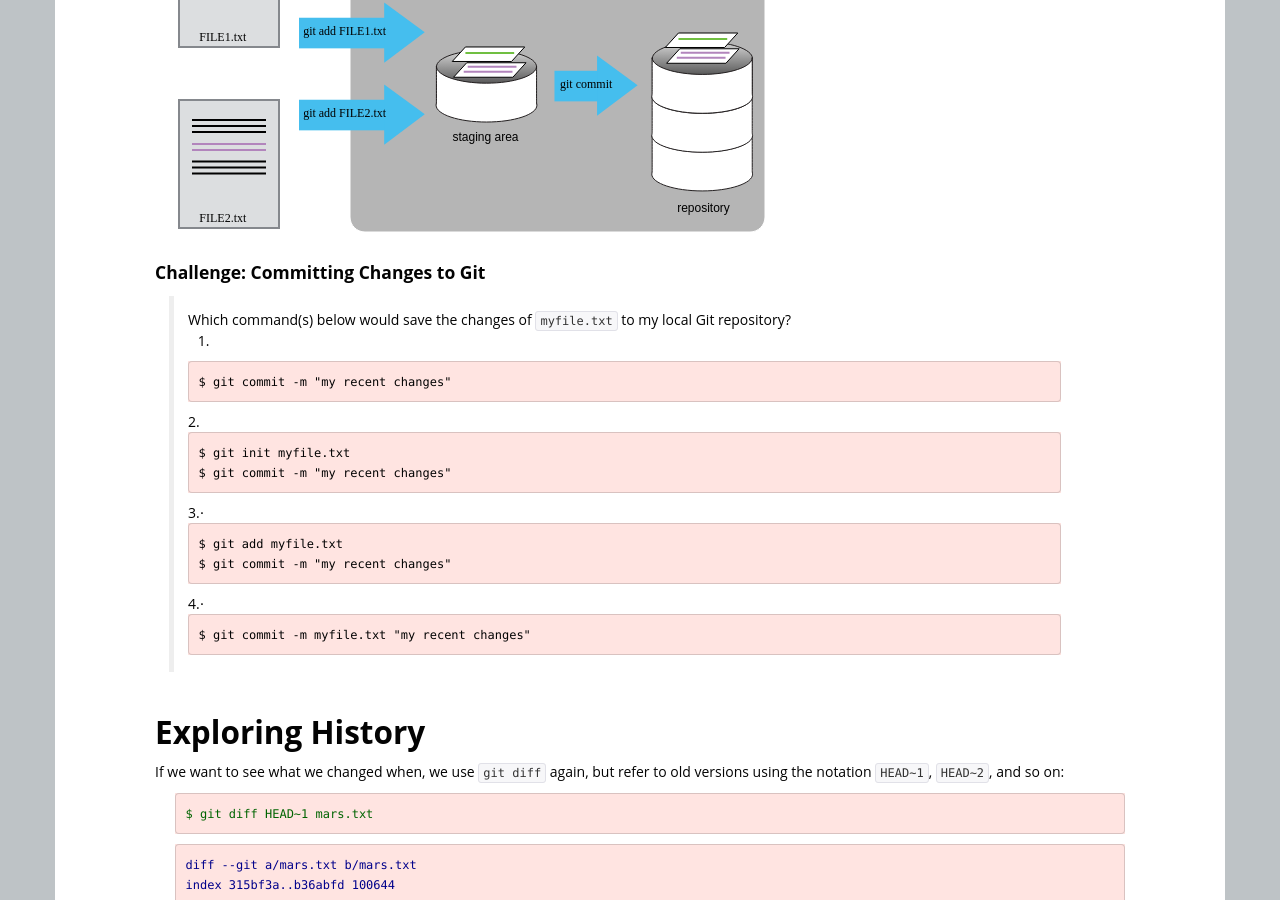
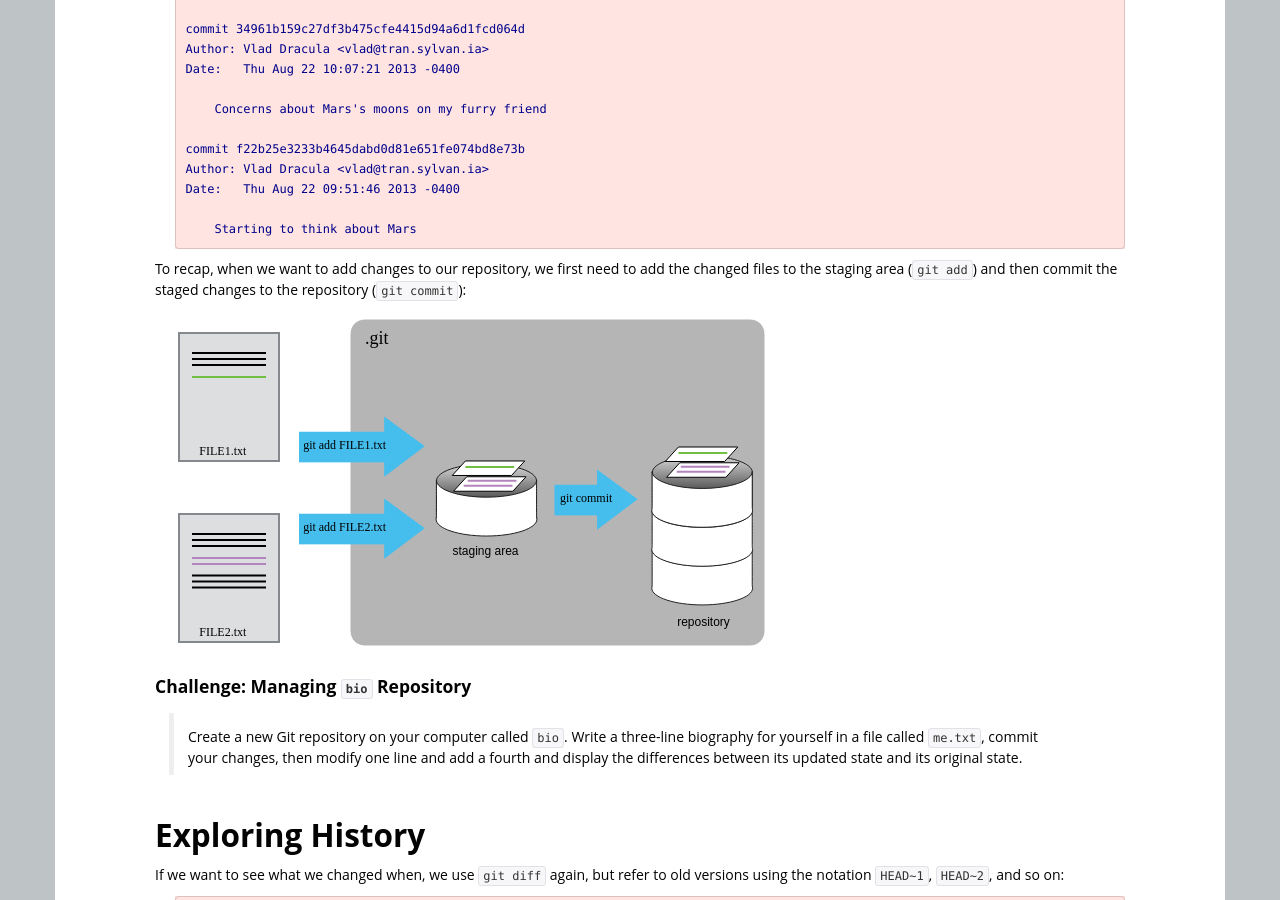
Before and after one commit to SWC-OSG-Workshop/2015-10-27-duke, a Jekyll site: the page built from novice/git/01-backup.md, in a window 1280 px wide and 900 px high, scrolled down 7509 px. Built offline with Jekyll 4.4.1, drawn with Linux system fonts in a browser that asks for light colours; some of the changed text lies outside the part shown.

Commit message:
change the order of challanges 01-backup

```diff
--- a/novice/git/01-backup.md
+++ b/novice/git/01-backup.md
@@ -291,6 +291,39 @@
 > so that our filesystem doesn't become cluttered
 > (and so that we can't accidentally edit or delete an old version).
 
+
+####Challenge:  Committing Changes to Git
+
+> Which command(s) below would save the changes of `myfile.txt` to my local Git repository?
+>
+>1.
+>
+>~~~
+>$ git commit -m "my recent changes"
+>~~~
+>
+>2.
+>
+>~~~
+>$ git init myfile.txt
+>$ git commit -m "my recent changes"
+>~~~
+>
+>3.
+>
+>~~~
+>$ git add myfile.txt
+>$ git commit -m "my recent changes"
+>~~~
+>
+>4.
+>
+>~~~
+>$ git commit -m myfile.txt "my recent changes"
+>~~~
+>
+
+
 ## Changing a File
 
 Now suppose Dracula adds more information to the file.
@@ -321,7 +354,7 @@
 #   (use "git add <file>..." to update what will be committed)
 #   (use "git checkout -- <file>..." to discard changes in working directory)
 #
-#	modified:   mars.txt
+#   modified:   mars.txt
 #
 no changes added to commit (use "git add" and/or "git commit -a")
 ~~~
@@ -552,36 +585,15 @@
 
 <img src="img2/git-committing.svg" alt="The Git Committing Workflow" />
 
-####Challenge:  Committing Changes to Git
+#### Challenge: Managing `bio` Repository
 
-> Which command(s) below would save the changes of `myfile.txt` to my local Git repository?
->
->1.
->
->~~~
->$ git commit -m "my recent changes"
->~~~
->
->2.
->
->~~~
->$ git init myfile.txt
->$ git commit -m "my recent changes"
->~~~
->
->3.⋅
->
->~~~
->$ git add myfile.txt
->$ git commit -m "my recent changes"
->~~~
->
->4.⋅
->
->~~~
->$ git commit -m myfile.txt "my recent changes"
->~~~
->
+> Create a new Git repository on your computer called `bio`.
+> Write a three-line biography for yourself in a file called `me.txt`,
+> commit your changes,
+> then modify one line and add a fourth and display the differences
+> between its updated state and its original state.
+
+
 
 ## Exploring History
 
@@ -675,15 +687,6 @@
 +But the Mummy will appreciate the lack of humidity
 ~~~
 {:class="out"}
-
-#### Challenge: Managing `bio` Repository
-
-> Create a new Git repository on your computer called `bio`.
-> Write a three-line biography for yourself in a file called `me.txt`,
-> commit your changes,
-> then modify one line and add a fourth and display the differences
-> between its updated state and its original state.
-
 
 ## Recovering Old Versions
 
@@ -793,25 +796,25 @@
 > let her recover the last committed version of her Python script called
 > `data_cruncher.py`?
 >
-> 1.⋅
+> 1.
 >
 >     ~~~
 >     $ git checkout HEAD
 >     ~~~
 >
-> 2.⋅
+> 2.
 >
 >     ~~~
 >     $ git checkout HEAD data_cruncher.py
 >     ~~~
 >
-> 3.⋅
+> 3.
 >
 >     ~~~
 >     $ git checkout HEAD~1 data_cruncher.py
 >     ~~~
 >
-> 4.⋅
+> 4.
 >
 >     ~~~
 >     $ git checkout <unique ID of last commit> data_cruncher.py
@@ -819,7 +822,7 @@
 >
 > 5.
 >
-> Both 2 & 4
+> Both 2 and 4
 >
 
 
```
